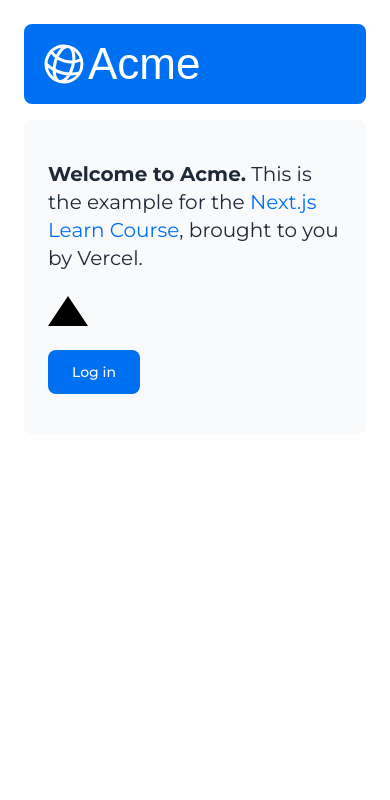
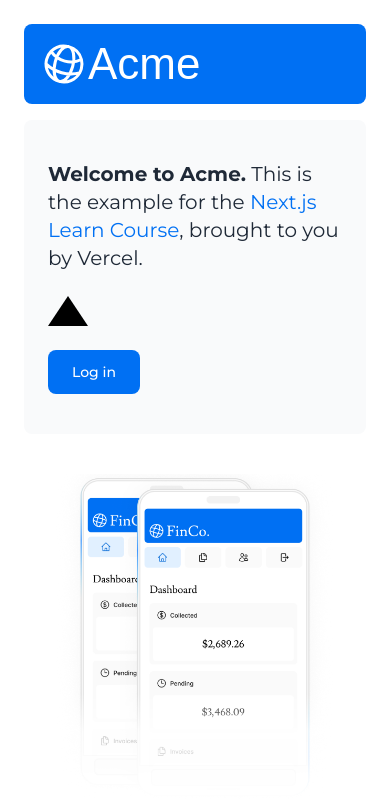
Before and after one commit to tictools/nextjs-dashboard, a Next.js app: page / in a window 390 px wide. Shown: the top 800 px of the page. Built offline with nearby package versions, Linux system fonts and the light colour scheme; a web font is replaced by a local one.

Commit message:
feat: add next image components for responsive render

```diff
--- a/app/page.tsx
+++ b/app/page.tsx
@@ -1,5 +1,6 @@
 import AcmeLogo from '@/app/ui/acme-logo';
 import styles from '@/app/ui/home.module.css';
+import Image from 'next/image';
 import Link from 'next/link';
 
 export default function Page() {
@@ -26,7 +27,20 @@ export default function Page() {
           </Link>
         </div>
         <div className="flex items-center justify-center p-6 md:w-3/5 md:px-28 md:py-12">
-          {/* Add Hero Images Here */}
+          <Image
+            src='/hero-desktop.png'
+            width={1000}
+            height={760}
+            className="hidden md:block"
+            alt='Screenshots of the dashboard project showing desktop and mobile versions'
+          />
+          <Image
+            src='/hero-mobile.png'
+            width={560}
+            className="block md:hidden"
+            height={620}
+            alt='Screenshots of the dashboard project showing desktop and mobile versions'
+          />
         </div>
       </div>
     </main>
```
